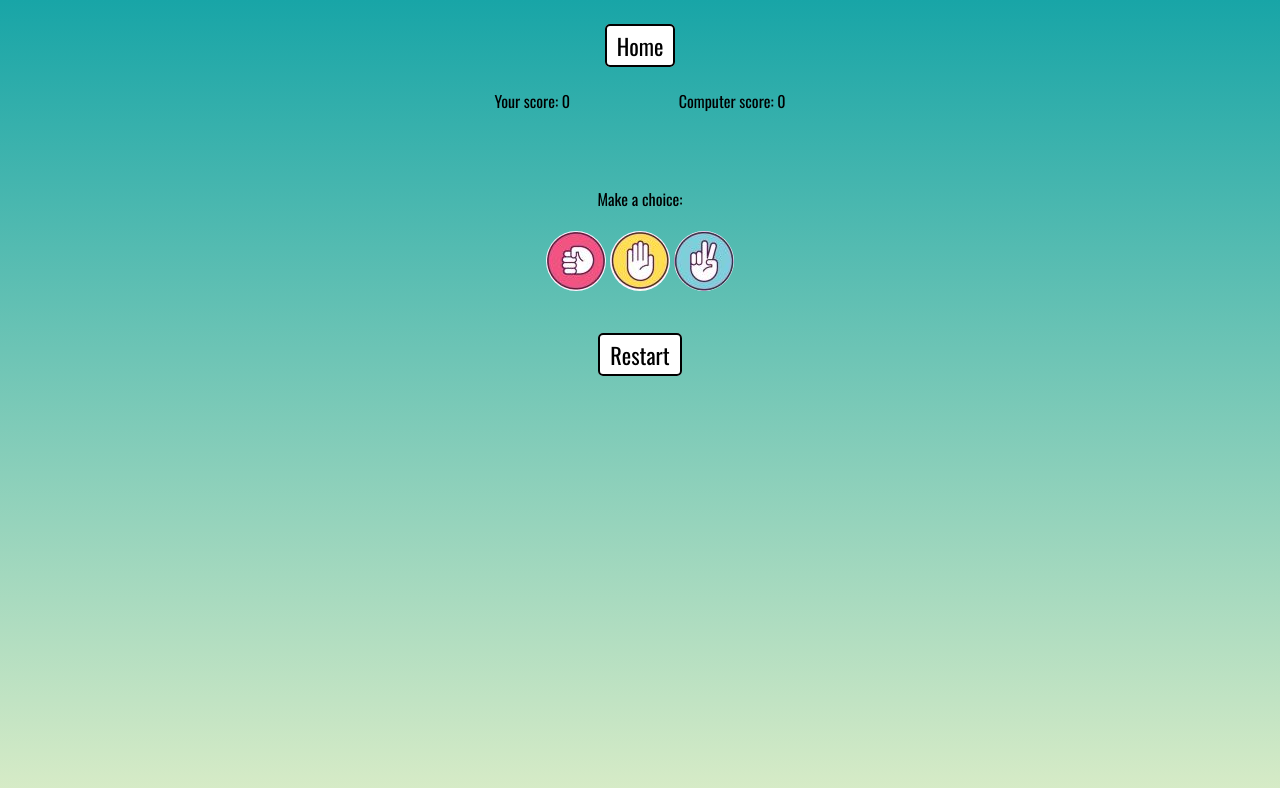
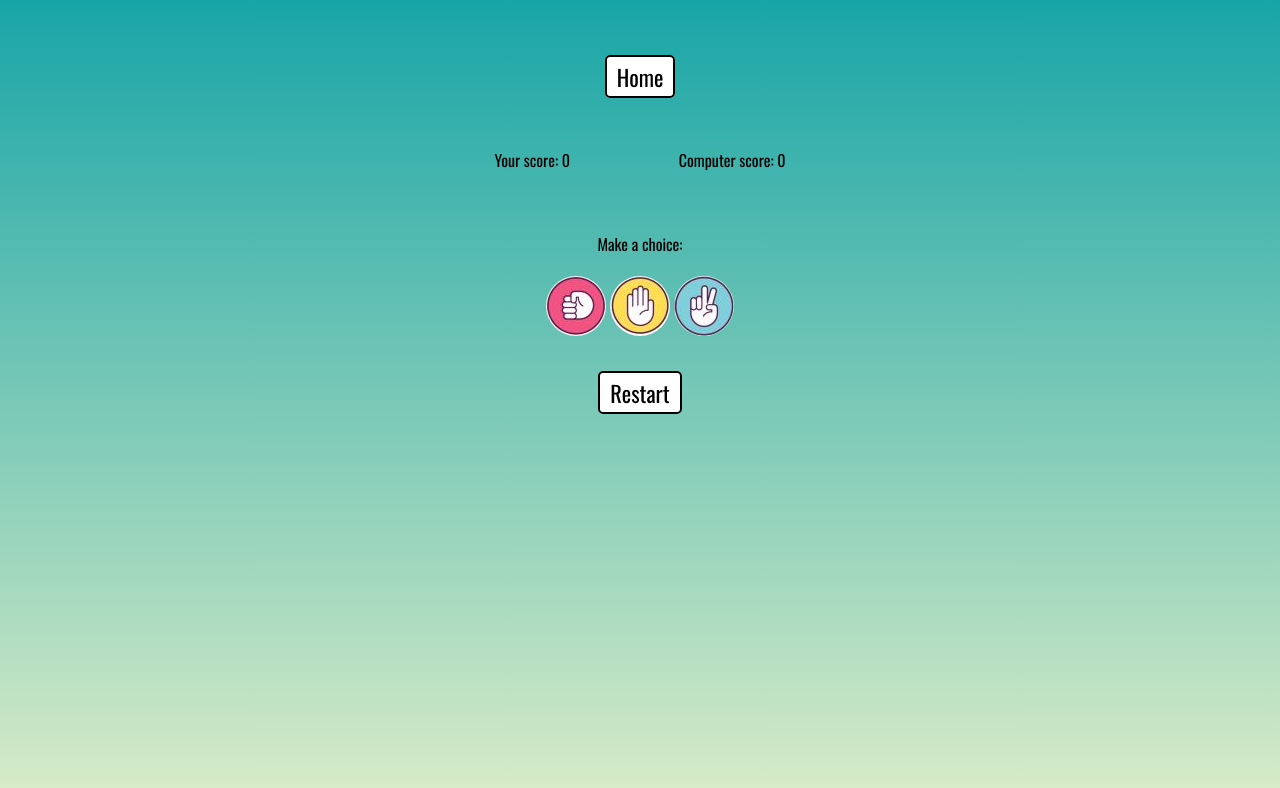
Before and after one commit to assofiejakobsson/Rock-paper-scissors-game, a plain HTML site: page game.html in a window 1280 px wide. Drawn offline with nearby package versions, Linux system fonts and the light colour scheme.

Commit message:
Add margin and padding to nav home andgame overview

```diff
--- a/assets/css/style.css
+++ b/assets/css/style.css
@@ -41,7 +41,7 @@ h1, h2, #message {
     flex-direction: column;
     justify-content: space-around;
     align-items: center;
-    padding: 25px;
+    padding: 35px;
     margin: 0 auto 0 auto;
 
 
@@ -86,6 +86,14 @@ div#game-container {
     padding: 25px;
     margin: 0 auto 0 auto;
 
+}
+
+div#nav-home {
+    padding-top: 35px;
+}
+
+div#game-overview {
+    margin-top: 35px;
 }
 
 #game-container p {
--- a/game.html
+++ b/game.html
@@ -12,7 +12,7 @@
 <body>
     <!--Game area-->
     <div id="game-container">
-        <div nav-home>
+        <div id="nav-home">
             <a href="index.html" id="btn-home" target="_blank" rel="noopener"
                 aria-label="Go back home(open in new tab">Home</a>
 
```
